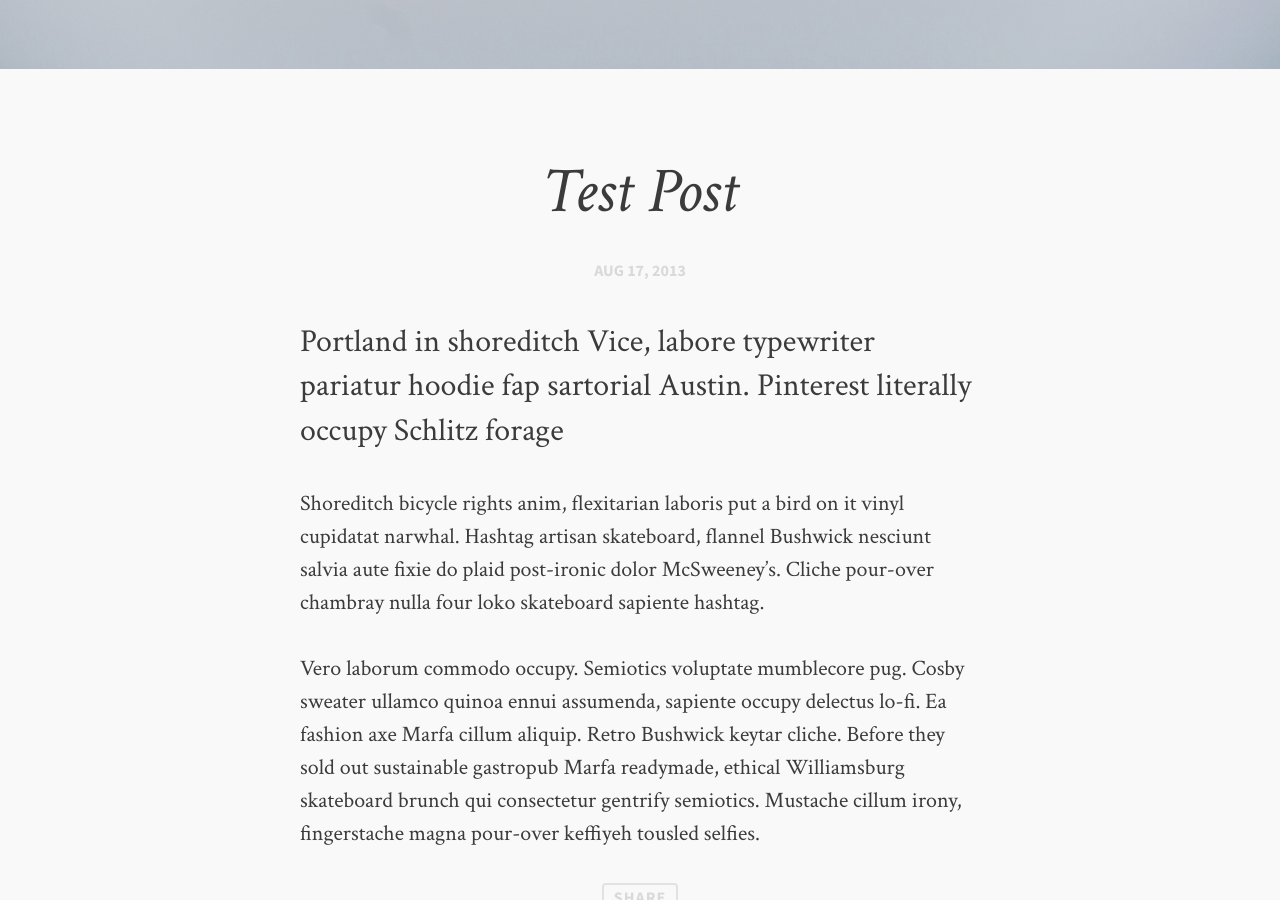
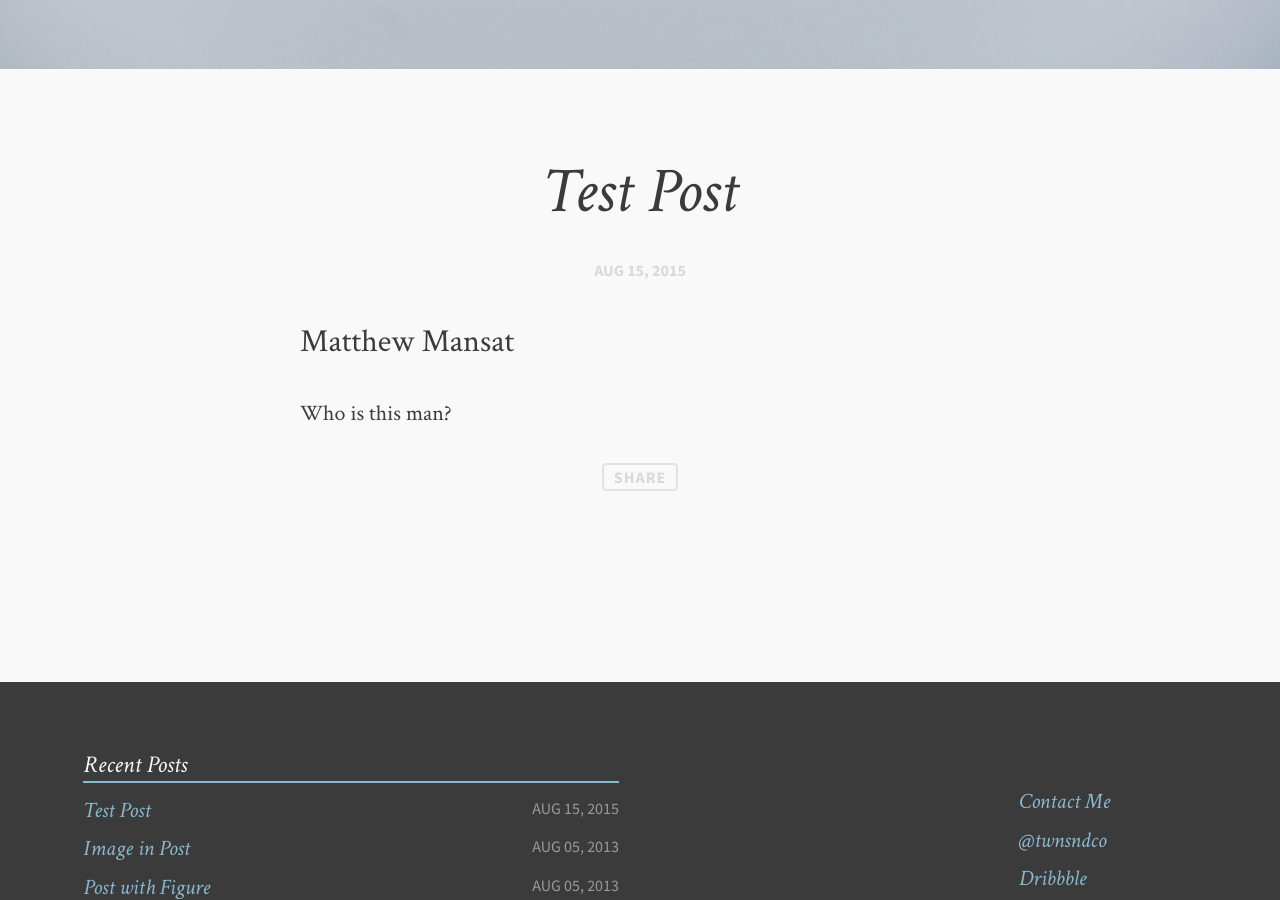
Before and after one commit to mansat/mansat.github.io, a Jekyll site: the page built from _posts/2013-08-17-test-post.md, in a window 1280 px wide and 900 px high, scrolled down 731 px. Built offline with Jekyll 4.4.1, drawn with Linux system fonts in a browser that asks for light colours; comment, search, counter and statistics services are not loaded.

Commit message:
Update 2013-08-17-test-post.md

```diff
--- a/_posts/2013-08-17-test-post.md
+++ b/_posts/2013-08-17-test-post.md
@@ -1,12 +1,10 @@
 ---
 layout: post-light-feature
 title: Test Post
-description: "Portland in shoreditch Vice, labore typewriter pariatur hoodie fap sartorial Austin. Pinterest literally occupy Schlitz forage"
+description: "Matthew Mansat"
 categories: articles
-date: 2013-08-17
+date: 2015-08-15
 image:
         feature: soft-trees.jpg
 ---
-Shoreditch bicycle rights anim, flexitarian laboris put a bird on it vinyl cupidatat narwhal. Hashtag artisan skateboard, flannel Bushwick nesciunt salvia aute fixie do plaid post-ironic dolor McSweeney's. Cliche pour-over chambray nulla four loko skateboard sapiente hashtag.
-
-Vero laborum commodo occupy. Semiotics voluptate mumblecore pug. Cosby sweater ullamco quinoa ennui assumenda, sapiente occupy delectus lo-fi. Ea fashion axe Marfa cillum aliquip. Retro Bushwick keytar cliche. Before they sold out sustainable gastropub Marfa readymade, ethical Williamsburg skateboard brunch qui consectetur gentrify semiotics. Mustache cillum irony, fingerstache magna pour-over keffiyeh tousled selfies.
+Who is this man?
```
